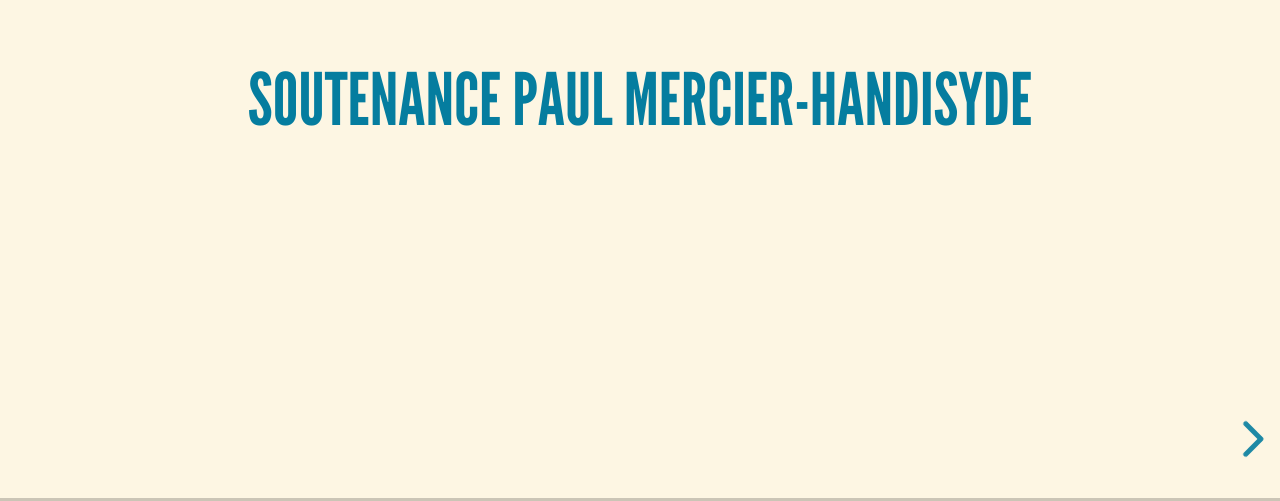
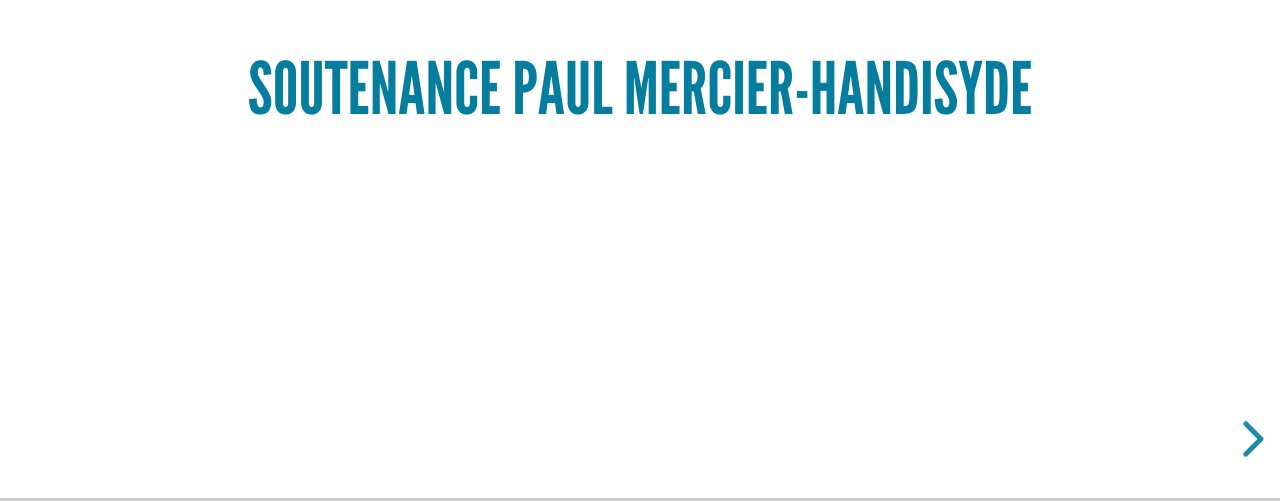
Before and after one commit to handisyde/soutenance, a plain HTML site: page index.html in a window 1280 px wide. Shown: the part 299-800 px from the top of the page. Drawn offline with nearby package versions, Linux system fonts and the light colour scheme; some packages are replaced by stand-ins of ours; files whose address does not match are found by name.

Commit message:
Deploying to gh-pages from  @ bc0721c483534260ad16bb35ea26700885bbf4bb 🚀

```diff
--- a/index.html
+++ b/index.html
@@ -8,7 +8,7 @@
     <link rel="shortcut icon" href="./favicon.ico" />
     <link rel="stylesheet" href="./dist/reset.css" />
     <link rel="stylesheet" href="./dist/reveal.css" />
-    <link rel="stylesheet" href="./dist/theme/solarized.css" id="theme" />
+    <link rel="stylesheet" href="/_assets/custom.css" id="theme" />
     <link rel="stylesheet" href="./css/highlight/base16/zenburn.css" />
 
     <link rel="stylesheet" href="./_assets/custom.css" />
```
Also changed, not shown: slides.html (+1 -1 lines).
